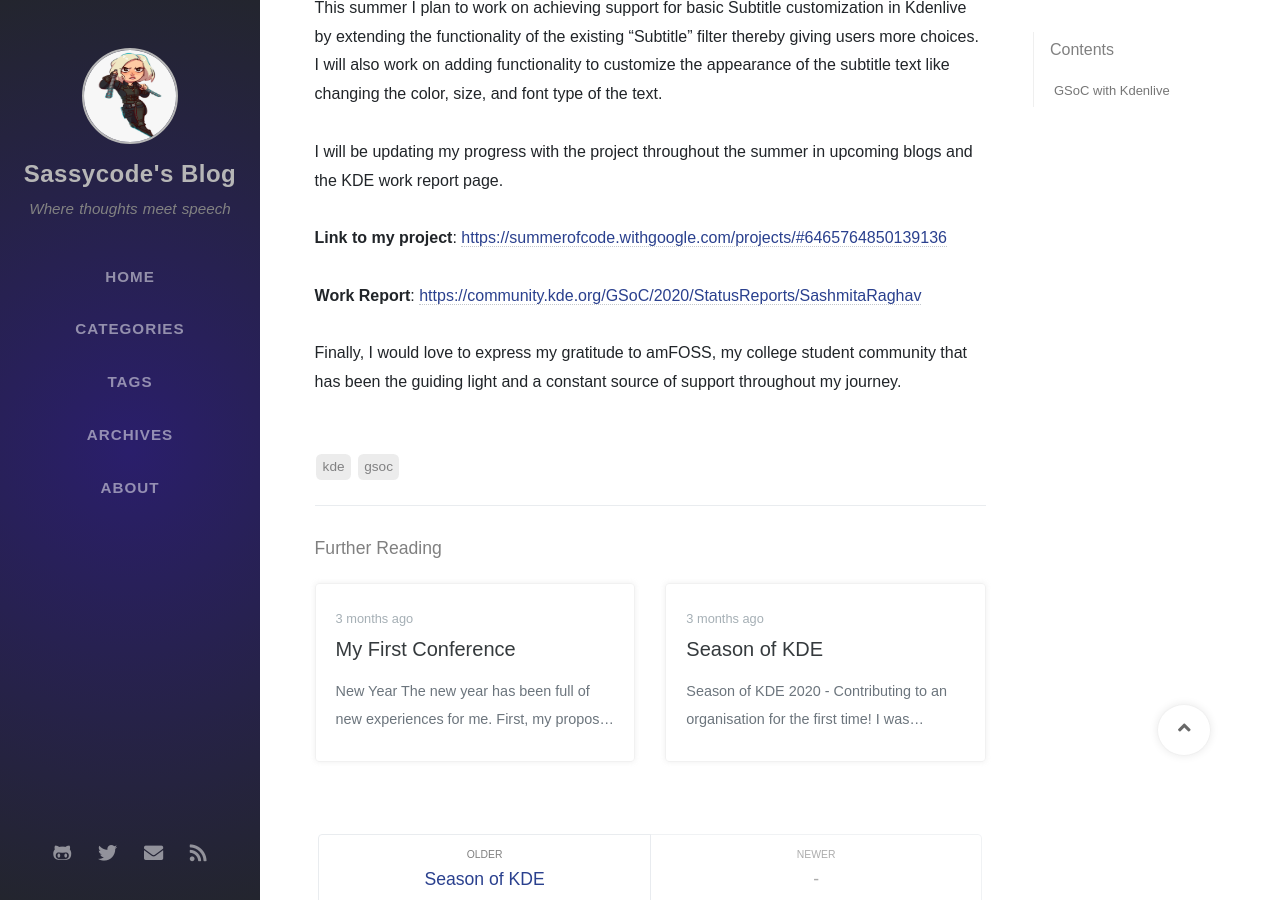
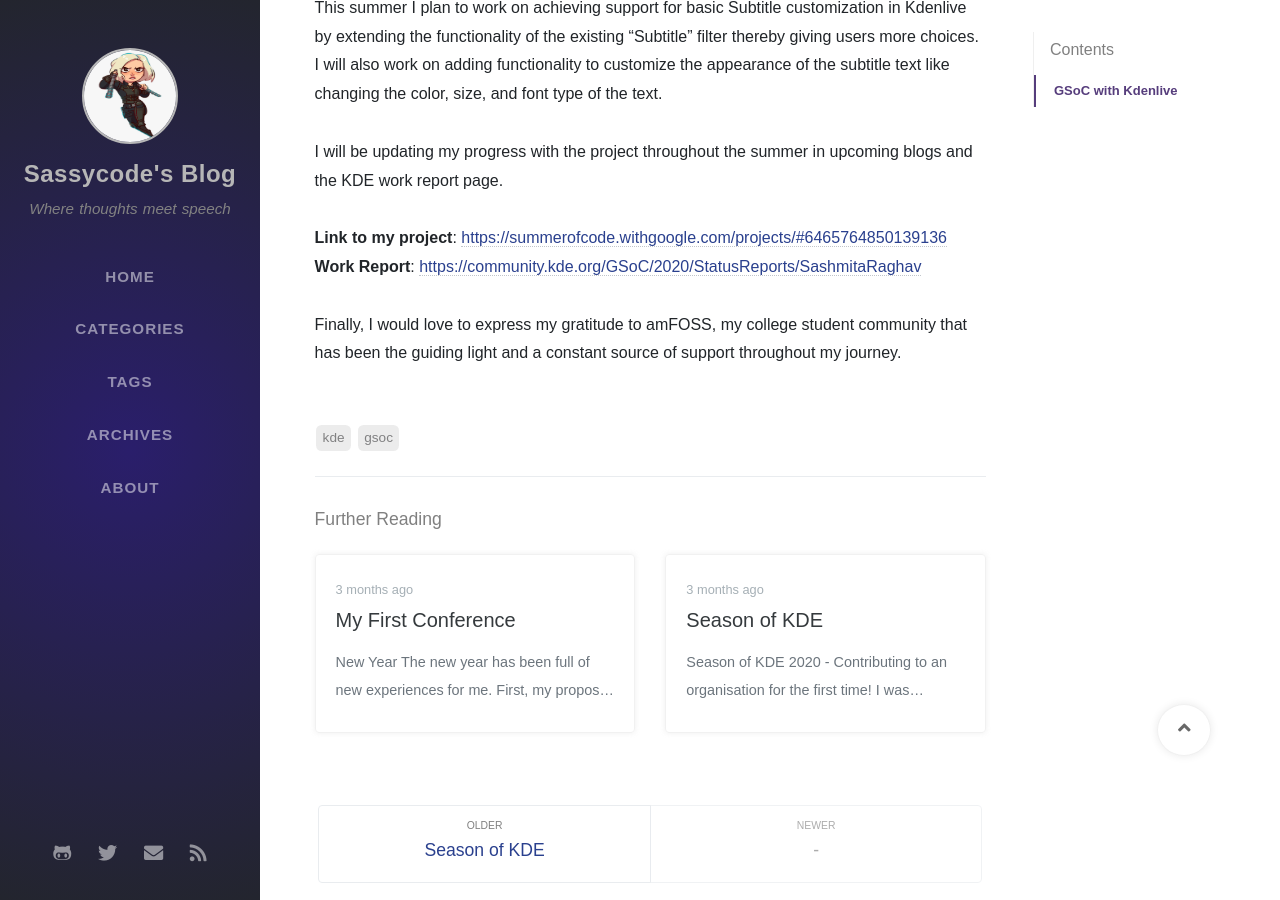
Before and after one commit to sash2501/Blog, a Jekyll site: the page built from _posts/2020-05-13-GSoC-with-Kdenlive.md, in a window 1280 px wide and 900 px high, scrolled down 1228 px. Built offline with Jekyll 4.4.1, drawn with Linux system fonts in a browser that asks for light colours; nearby versions of some CDN libraries; some web fonts are replaced; comment, search, counter and statistics services are not loaded.

Commit message:
Update 2020-05-13-GSoC-with-Kdenlive.md

```diff
--- a/_posts/2020-05-13-GSoC-with-Kdenlive.md
+++ b/_posts/2020-05-13-GSoC-with-Kdenlive.md
@@ -31,7 +31,7 @@
 I will be updating my progress with the project throughout the summer in upcoming blogs and the KDE work report page.
 <br><br>
 **Link to my project**: [https://summerofcode.withgoogle.com/projects/#6465764850139136](https://summerofcode.withgoogle.com/projects/#6465764850139136)
-<br><br>
+<br>
 **Work Report**: [https://community.kde.org/GSoC/2020/StatusReports/SashmitaRaghav](https://community.kde.org/GSoC/2020/StatusReports/SashmitaRaghav)
 <br><br>
 Finally, I would love to express my gratitude to amFOSS, my college student community that has been the guiding light and a constant source of support throughout my journey.
```
Also changed, not shown: other parts of _posts/2020-05-13-GSoC-with-Kdenlive.md (+1 -1 lines).
